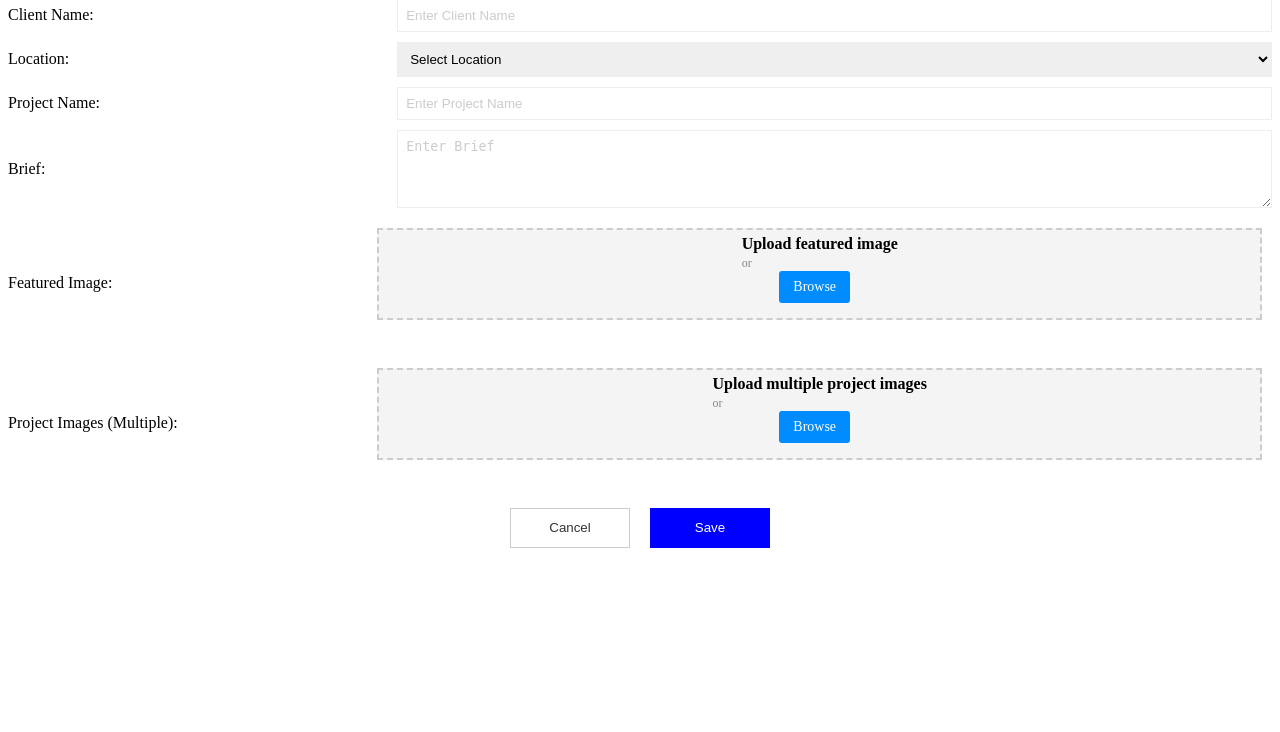
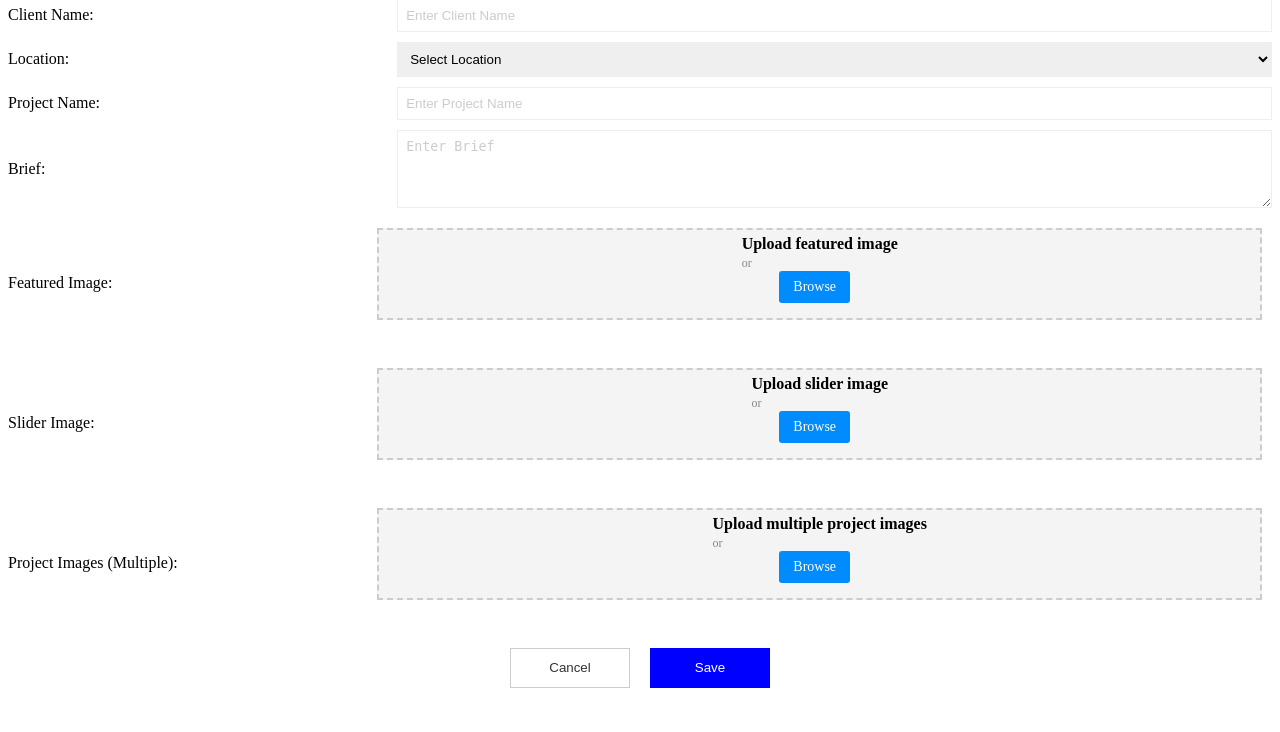
Before and after one commit to skarticsinha/tcfc-website-upgrade, a PHP site: page /admin/addProjects.php in a window 1280 px wide. Shown: the part 68-800 px from the top of the page. Run offline with PHP 8.4, Linux system fonts and the light colour scheme.

Commit message:
Fixed Slider image Problem

```diff
--- a/admin/addProjects.php
+++ b/admin/addProjects.php
@@ -50,6 +50,26 @@
             </div>
         </div>
 
+        <!-- New slider image input -->
+        <div class="form-group">
+            <label for="sliderImg">Slider Image:</label>
+            <div class="custom-file-upload">
+                <input class="upHide" type="file" id="sliderImg" name="sliderImg" accept="image/*" onchange="showSelectedFile(this)">
+                <label for="sliderImg">
+                    <div class="upload-box">
+                        <div class="upload-icon">
+                            <i class="fa fa-file-image-o"></i>
+                        </div>
+                        <div class="upload-text">
+                            <h3>Upload slider image</h3>
+                            <span>or</span>
+                        </div>
+                        <label class="custom-upload-button" for="sliderImg">Browse</label>
+                    </div>
+                </label>
+            </div>
+        </div>
+
         <div class="form-group">
             <label for="projectImages">Project Images (Multiple):</label>
             <div class="custom-file-upload">
@@ -59,7 +79,7 @@
                         <div class="upload-icon">
                             <i class="fa fa-file-image-o"></i>
                         </div>
-                        <div class="upload-text">
+                        <div class = "upload-text">
                             <h3>Upload multiple project images</h3>
                             <span>or</span>
                         </div>
--- a/projects.php
+++ b/projects.php
@@ -160,7 +160,7 @@ function convertToRelativePath($input) {
                     $images = $row["images"];
 
                     // Use the first image as the feature image
-                    $featureImage = $images .  'feat_Img.jpg';
+                    $featureImage = $images .  'slider_Img.jpg';
 
                     echo '<a href="#soudi-' . $projectID . '">';
                     echo '<div class="item" data-aos="zoom-in-left" data-aos-duration="1000">';
@@ -302,7 +302,7 @@ if ($result->num_rows > 0) {
         $images = $row["images"];
 
         // Use the first image as the feature image
-        $featureImage = $images .  'feat_Img.jpg';
+        $featureImage = $images .  'slider_Img.jpg';
 
         echo '<a href="#soudi-' . $projectID . '">';
         echo '<div class="item" data-aos="zoom-in-left" data-aos-duration="1000">';
```
Also changed, not shown: admin/process_project.php (+14 -5 lines).
